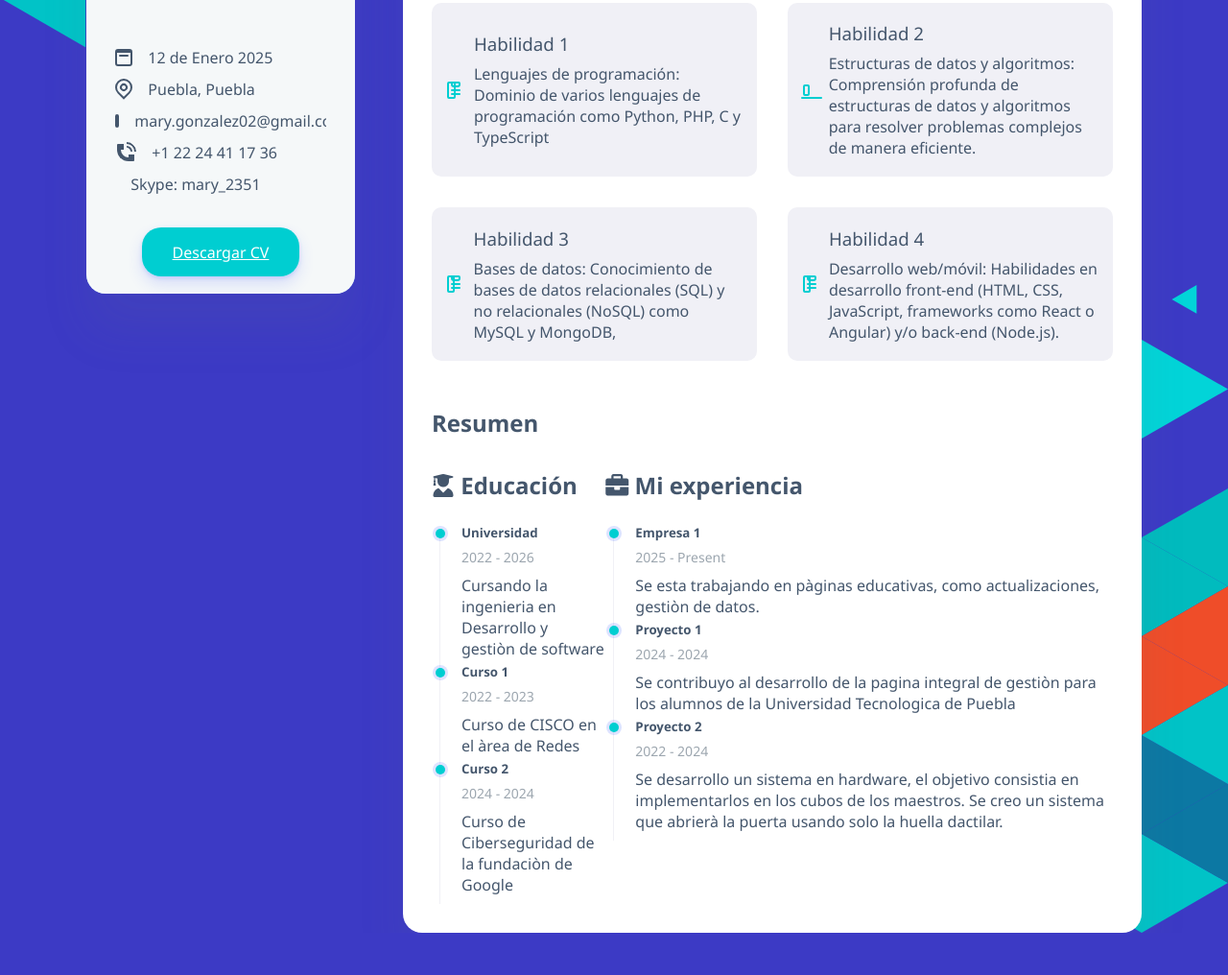
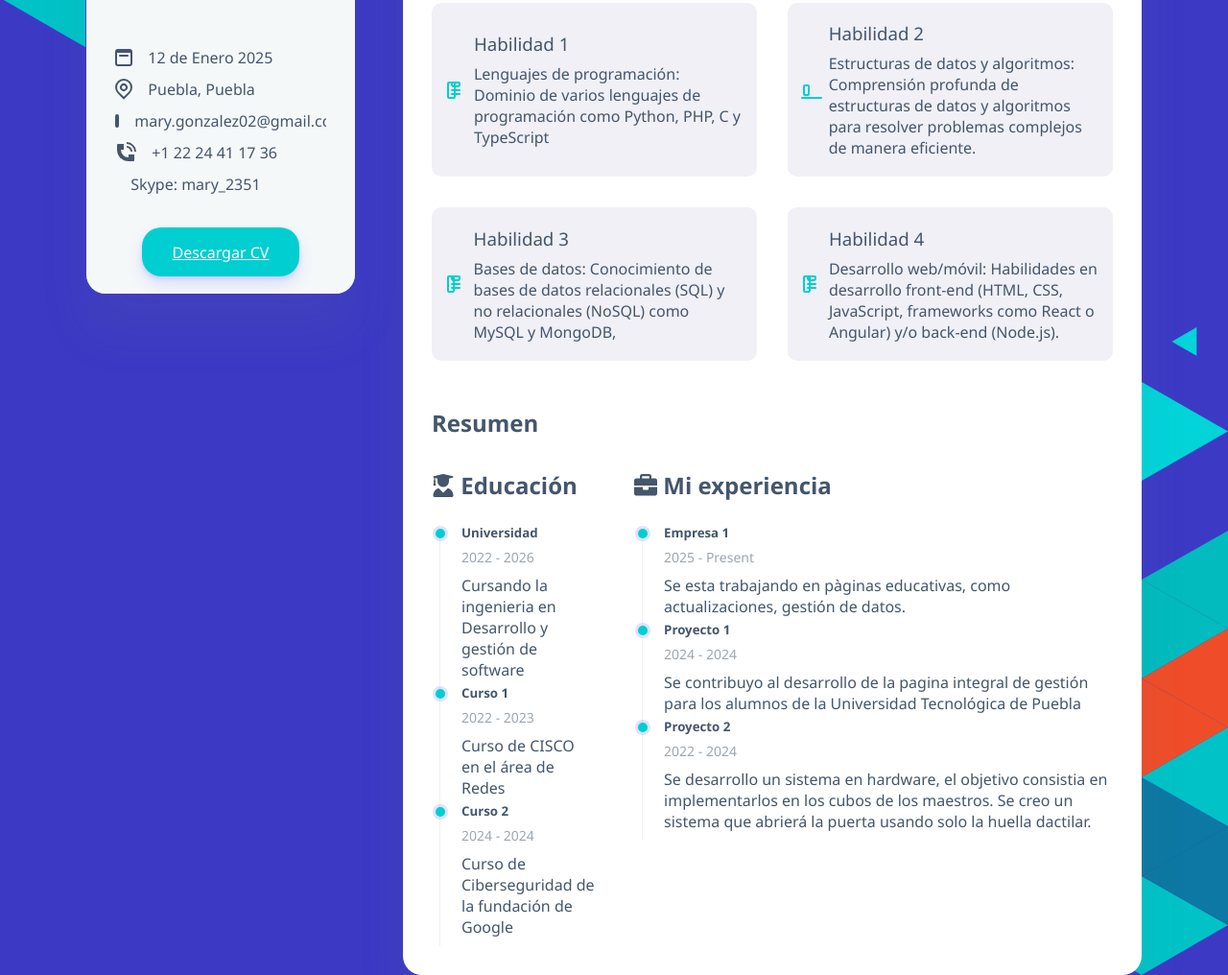
Before and after one commit to Mary16-G/CV, a plain HTML site: page index.html in a window 1280 px wide. Shown: the part 414-1430 px from the top of the page at 96% size. Before the commit the page ends 1386 px from the top, so only its background shows below. Drawn offline with Linux system fonts and the light colour scheme.

Commit message:
Actualizaciones

```diff
--- a/index.html
+++ b/index.html
@@ -47,7 +47,7 @@
                 </div>
                 <div class="inner-menu js-menu">
                     <ul class="nav">
-                        <li class="nav_item"><a class="active" href="about.html">Sobre Mi</a></li>
+                        <li class="nav_item"><a class="active" href="index.html">Sobre Mi</a></li>
                         <li class="nav_item"><a href="portafolio.html">Portafolio</a></li>
                     </ul>
                 </div>
@@ -98,37 +98,37 @@
                             <article class="timeline_item">
                                 <h5 class="title title--h5 timeline_title">Universidad</h5>
                                 <span class="timeline_period">2022 - 2026</span>
-                                <p class="timeline_description">Cursando la ingenieria en Desarrollo y gestiòn de software</p>
+                                <p class="timeline_description">Cursando la ingenieria en Desarrollo y gestión de software</p>
                             </article>
                             <article class="timeline_item">
                                 <h5 class="title title--h5 timeline_title">Curso 1</h5>
                                 <span class="timeline_period">2022 - 2023</span>
-                                <p class="timeline_description">Curso de CISCO en el àrea de Redes</p>
+                                <p class="timeline_description">Curso de CISCO en el área de Redes</p>
                             </article>
                             <article class="timeline_item">
                                 <h5 class="title title--h5 timeline_title">Curso 2</h5>
                                 <span class="timeline_period">2024 - 2024</span>
-                                <p class="timeline_description">Curso de Ciberseguridad de la fundaciòn de Google</p>
+                                <p class="timeline_description">Curso de Ciberseguridad de la fundación de Google</p>
                             </article>
                         </div>
                     </div>
-                    <div>
+                    <div style="margin-left: 40px;">
                         <h2><i class="fa fa-briefcase"></i> Mi experiencia</h2>
                         <div class="timeline">
                             <article class="timeline_item">
                                 <h5 class="title title--h5 timeline_title">Empresa 1</h5>
                                 <span class="timeline_period">2025 - Present</span>
-                                <p class="timeline_description">Se esta trabajando en pàginas educativas, como actualizaciones, gestiòn de datos.</p>
+                                <p class="timeline_description">Se esta trabajando en pàginas educativas, como actualizaciones, gestión de datos.</p>
                             </article>
                             <article class="timeline_item">
                                 <h5 class="title title--h5 timeline_title">Proyecto 1</h5>
                                 <span class="timeline_period">2024 - 2024</span>
-                                <p class="timeline_description">Se contribuyo al desarrollo de la pagina integral de gestiòn para los alumnos de la Universidad Tecnologica de Puebla</p>
+                                <p class="timeline_description">Se contribuyo al desarrollo de la pagina integral de gestión para los alumnos de la Universidad Tecnológica de Puebla</p>
                             </article>
                             <article class="timeline_item">
                                 <h5 class="title title--h5 timeline_title">Proyecto 2</h5>
                                 <span class="timeline_period">2022 - 2024</span>
-                                <p class="timeline_description">Se desarrollo un sistema en hardware, el objetivo consistia en implementarlos en los cubos de los maestros. Se creo un sistema que abrierà la puerta usando solo la huella dactilar.</p>
+                                <p class="timeline_description">Se desarrollo un sistema en hardware, el objetivo consistia en implementarlos en los cubos de los maestros. Se creo un sistema que abrierá la puerta usando solo la huella dactilar.</p>
                             </article>
                         </div>
                     </div>
```
Also changed, not shown: portafolio.html (+10 -0 lines).
